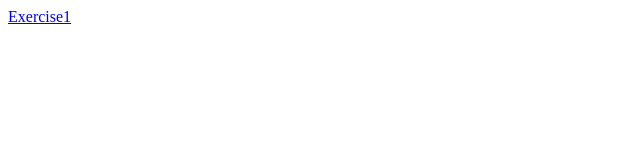
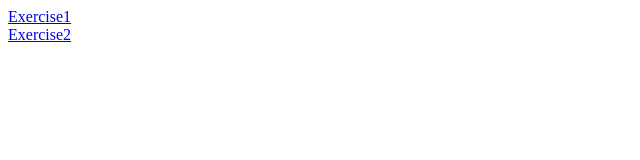
Before and after one commit to JyothiBogala-Nodejs/Nodeyyc, a plain HTML site: page html/index.html in a window 1280 px wide. Shown: the full height of the page, 0-640 px from the left. Drawn offline with Linux system fonts and the light colour scheme.

Commit message:
Updated index.html

```diff
--- a/html/index.html
+++ b/html/index.html
@@ -1,9 +1,11 @@
 <!DOCTYPE html>
 <html>
 <head>
-<title>First Html Document</title>
+<title>Html </title>
 </head>
 <body>
     <a href="https://jyothibogala-nodejs.github.io/Nodeyyc/html/index1.html">Exercise1</a>
+    <br>
+    <a href="index2.html">Exercise2</a>
 </body>
 </html>
```
